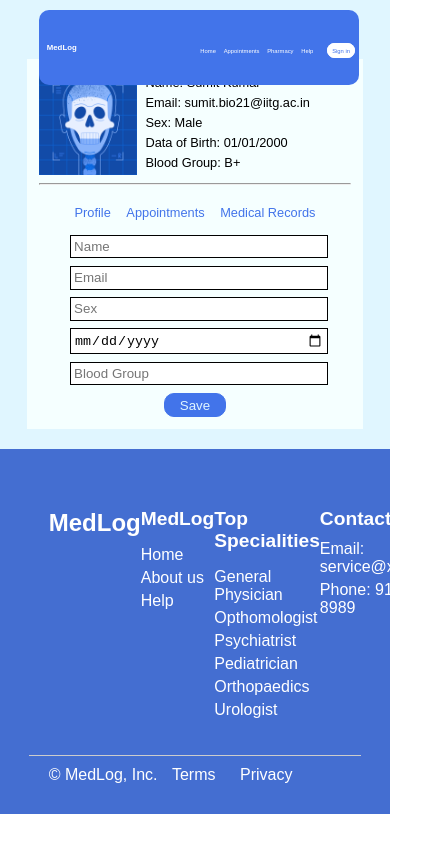
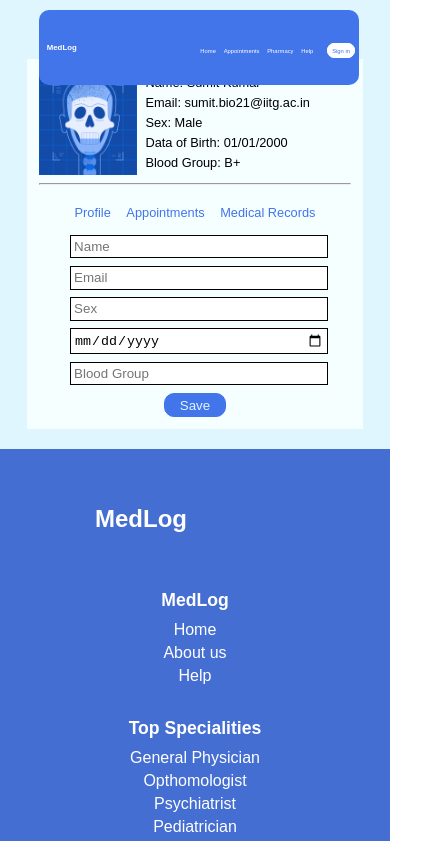
Before and after one commit to MedLog-Org/MedLog, a React (Vite) app in the folder client/: page /help in a window 390 px wide. Shown: the top 841 px of the page, 445 px wide, since content can reach past the window. Built offline with nearby package versions, Linux system fonts and the light colour scheme.

Commit message:
footer made responsive

```diff
--- a/client/src/styles/Footer.css
+++ b/client/src/styles/Footer.css
@@ -6,35 +6,42 @@
 
 .footer-container {
     display: flex;
+    flex-wrap: wrap; /* Allows wrapping for smaller screens */
     justify-content: space-around;
     align-items: flex-start;
-    max-width: 75vw;
+    max-width: 90vw; /* Slightly more flexible for smaller screens */
     margin: 0 auto;
     padding: 1.25rem;
 }
 
-.footer-left {
+.footer-left, .footer-middle {
     flex: 1;
+    min-width: 200px; /* Minimum width to ensure proper stacking */
+    margin-bottom: 1.25rem; /* Add space between rows on small screens */
 }
 
 .footer-middle {
     flex: 2;
     display: flex;
+    flex-wrap: wrap; /* Allows sections to wrap for better responsiveness */
     justify-content: space-between;
 }
 
 .footer-section {
     flex: 1;
+    min-width: 150px; /* Ensure sections stack nicely */
+    margin-bottom: 1rem; /* Add space between sections on small screens */
 }
 
 .footer-section h3 {
     margin-bottom: 0.625rem;
-    font-size: 1.2em;
+    font-size: 1.2rem;
 }
 
 .footer-section ul {
     list-style-type: none;
     padding: 0;
+    margin: 0;
 }
 
 .footer-section ul li {
@@ -44,41 +51,109 @@
 .footer-section ul li a {
     color: white;
     text-decoration: none;
+    transition: color 0.3s ease-in-out; /* Smooth color transition */
 }
 
 .footer-section ul li a:hover {
     text-decoration: underline;
+    color: #ffcc00; /* Example hover color change */
 }
 
 .footer-section p {
     margin: 0.3125rem 0;
 }
 
-.footer-section p a{
+.footer-section p a {
     text-decoration: none;
     color: white;
+    transition: color 0.3s ease-in-out; /* Smooth color transition */
+}
+
+.footer-section p a:hover {
+    color: #ffcc00; /* Example hover color change */
 }
 
 .footer-bottom {
     display: flex;
+    flex-wrap: wrap; /* Allows content to wrap on small screens */
     justify-content: space-between;
     align-items: center;
     padding: 0.625rem 1.25rem;
     border-top: 0.0625rem solid #ccc;
-    max-width: 75vw;
+    max-width: 90vw; /* Flexible max width */
     margin: 0 auto;
 }
 
 .footer-bottom p {
     margin: 0;
+    flex: 1; /* Ensures equal space distribution */
+    text-align: center; /* Center align for better mobile look */
 }
 
 .footer-bottom a {
     color: white;
     text-decoration: none;
     margin: 0 0.625rem;
+    transition: color 0.3s ease-in-out; /* Smooth color transition */
 }
 
 .footer-bottom a:hover {
     text-decoration: underline;
+    color: #ffcc00; /* Example hover color change */
 }
+
+/* Responsive Media Queries */
+
+@media (max-width: 1024px) {
+    .footer-container {
+        max-width: 95vw; /* Adjust container width */
+        justify-content: center; /* Center align for tablet view */
+    }
+    .footer-middle {
+        flex-direction: column; /* Stack sections vertically */
+        align-items: center; /* Center items for tablet view */
+    }
+    .footer-bottom p {
+        text-align: center; /* Center align for tablet view */
+    }
+}
+
+@media (max-width: 768px) {
+    .footer-container {
+        flex-direction: column; /* Stack all items vertically */
+        align-items: center; /* Center align for mobile view */
+    }
+    .footer-section {
+        min-width: 100%; /* Full width for sections */
+        text-align: center; /* Center text for mobile */
+    }
+    .footer-bottom {
+        flex-direction: column; /* Stack items in footer bottom */
+        align-items: center;
+    }
+    .footer-bottom p {
+        margin-bottom: 0.625rem; /* Add space between items */
+    }
+    .footer-bottom a {
+        margin: 0 0.3125rem; /* Adjust margin for better spacing */
+    }
+}
+
+@media (max-width: 480px) {
+    .footer-container {
+        max-width: 100vw; /* Utilize full screen width */
+        padding: 1rem; /* Adjust padding for smaller screens */
+    }
+    .footer-section {
+        margin-bottom: 0.625rem; /* Add space between sections */
+    }
+    .footer-section h3 {
+        font-size: 1.1rem; /* Adjust heading size */
+    }
+    .footer-bottom {
+        padding: 0.5rem; /* Reduce padding for smaller screens */
+    }
+    .footer-bottom a {
+        margin: 0 0.25rem; /* Further adjust spacing */
+    }
+}
```
